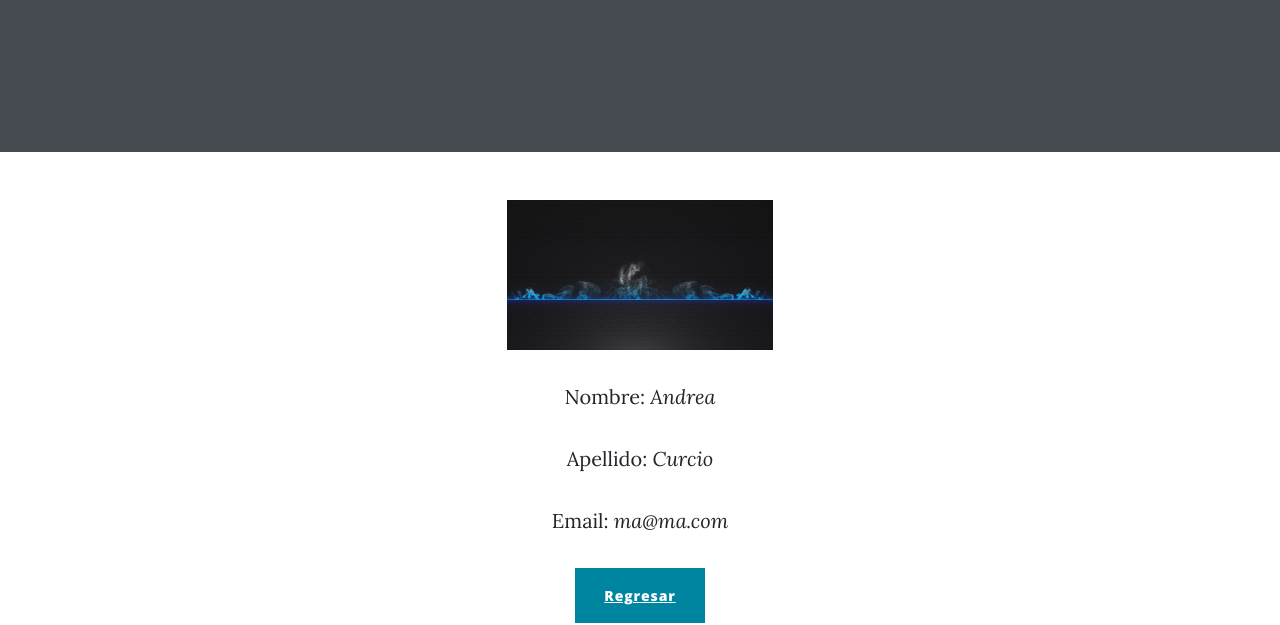
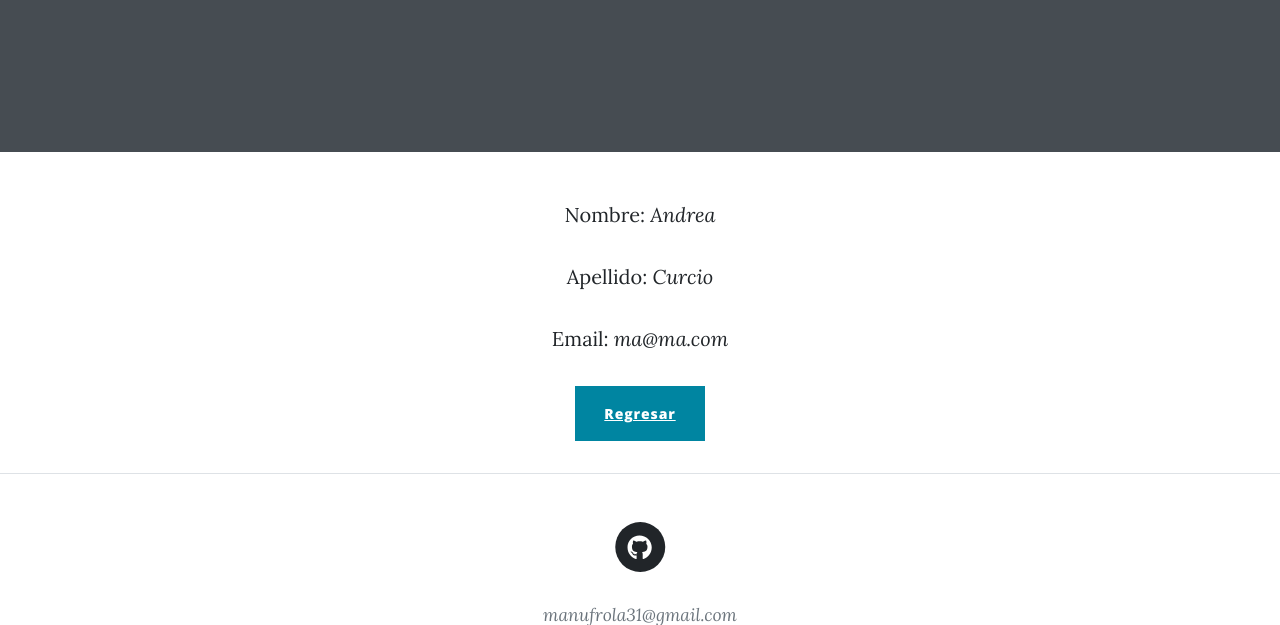
Before and after one commit to marcosfrola/Proyecto1, a Django app: page /blog_vista/miembros/detalle/2 in a window 1280 px wide. Shown: the part 440-1065 px from the top of the page. Run offline with Django 4.2, Linux system fonts and the light colour scheme; data comes from the database, SQL or seed files in the repository; both versions use the stored data as it was after the commit; some libraries are stand-ins or nearby versions.

Commit message:
nuevo commit

```diff
--- a/blog_vista/templates/blog_vista/miembros_detalle.html
+++ b/blog_vista/templates/blog_vista/miembros_detalle.html
@@ -11,7 +11,7 @@
 <div class="container text-center">
 <body>
 
-    <img style="height:150px" src="{{ miembros.foto.url }}" alt="Imagen">
+
 
 
     <p>Nombre: <i>{{ miembros.nombre }}</i></p>
```
Also changed, not shown: blog_vista/models.py (line endings or trailing spaces), db.sqlite3, media/avatares/345330.jpg (added), media/avatares/65203.jpg (added), media/media/123123.jpg (added), media/media/asdasd.jpeg (added), media/media/asdasd_qcTVWdM.jpeg (added), media/media/asdasdas.jpeg (added), media/media/descarga.jpeg (added), media/media/descarga_1.jpeg (added), media/media/ia.jpeg (added), media/media/platon.jpeg (added).
